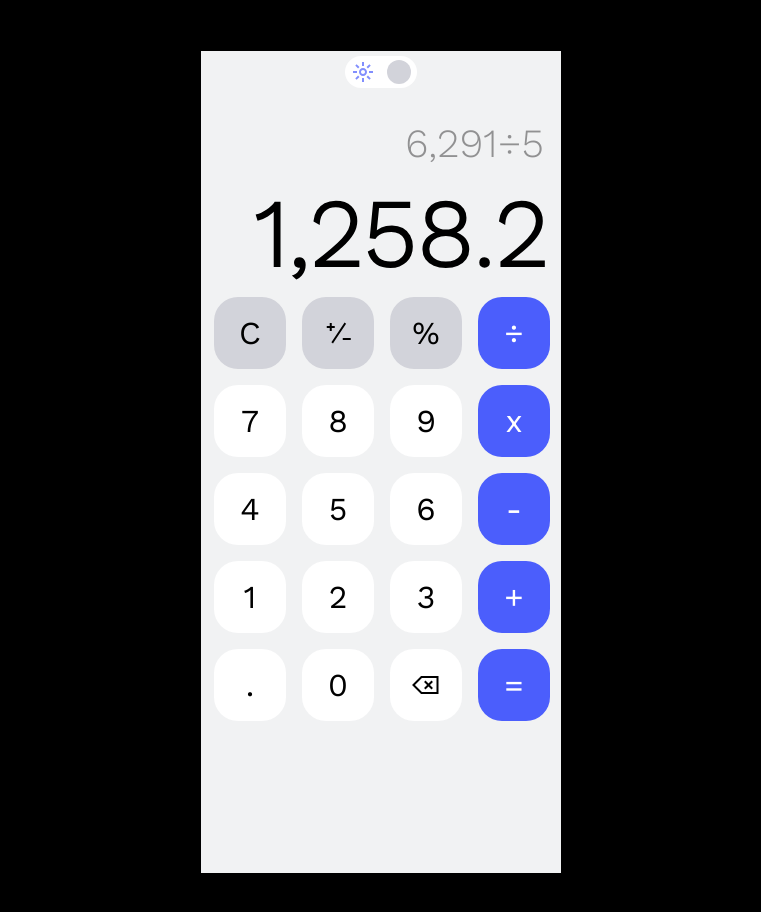
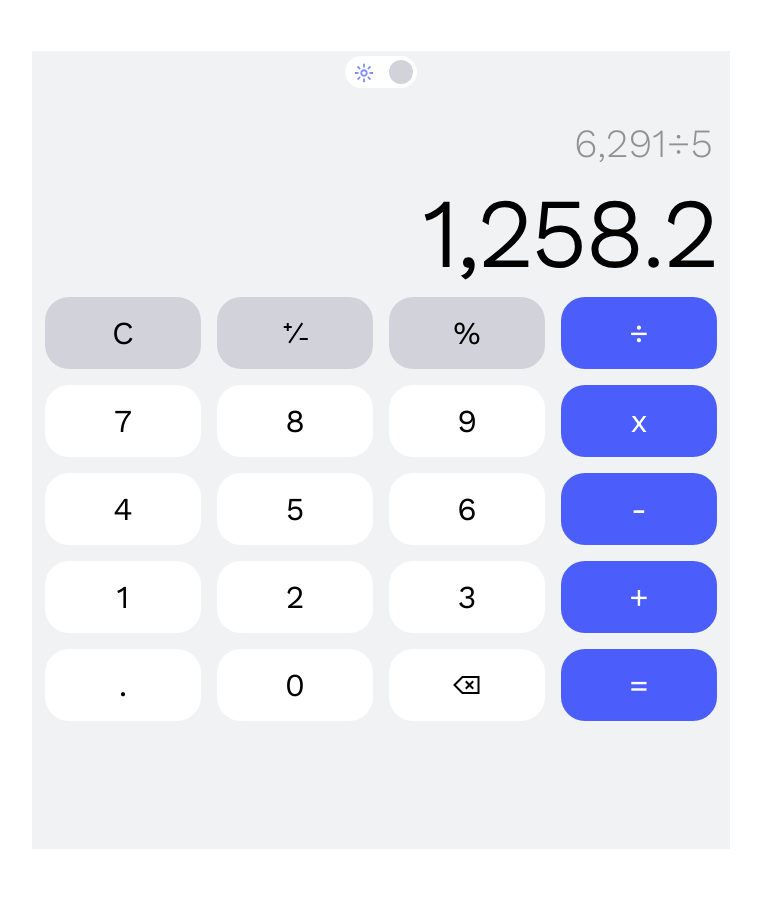
Before and after one commit to MarisaSon/MyCalculate, a plain HTML site: page index.html in a window 1280 px wide. Shown: the whole page, without its empty margins (259-1020 px from the left). Drawn offline with nearby package versions, Linux system fonts and the light colour scheme.

Commit message:
Внесены исправления Добавлен тумблер для переключения светлой и темной темы. Изменены названия классов.

```diff
--- a/css/style.css
+++ b/css/style.css
@@ -1,7 +1,3 @@
-body {
-  background-color: #000000;
-}
-
 :root {
   --grey-bg: #d2d3da;
   --blue-bg: #4b5efc;
@@ -12,10 +8,10 @@ body {
   --black: #000000;
 }
 
-.calc {
-  width: 350px;
-  height: 812px;
-  border: 1px solid black;
+.container {
+  max-width: 700px;
+  height: 100vh;
+  border: 1px solid white;
   padding: 5px;
   margin: 50px auto;
   background-color: var(--light-white);
@@ -35,7 +31,7 @@ body {
   display: flex;
   justify-content: center;
   align-items: center;
-  width: 72px;
+  min-width: 72px;
   height: 72px;
   border-radius: 24px;
   border: none;
@@ -58,28 +54,7 @@ body {
   color: var(--white-bg);
 }
 
-.calc-display__icon {
-  display: flex;
-  justify-content: center;
-}
-
-.calc-display__box-icons {
-  width: 72px;
-  height: 32px;
-  padding: 1, 5px;
-  background-color: #ffffff;
-  border-radius: 20px;
-  display: flex;
-  justify-content: space-around;
-  align-items: center;
-}
-
-.calc-display__style-icons {
-  width: 24px;
-  height: 24px;
-}
-
-.calc-display__text {
+.display__text {
   display: flex;
   justify-content: flex-end;
   font-family: "Work Sans", sans-serif;
@@ -91,7 +66,7 @@ body {
   margin-right: 12px;
 }
 
-.calc-display__text_bold {
+.display__text_result {
   font-family: "Work Sans", sans-serif;
   font-weight: 300;
   font-size: 96px;
@@ -101,3 +76,59 @@ body {
   margin-top: 10px;
   margin-right: 7px;
 }
+
+*,
+*:before,
+*:after {
+  box-sizing: border-box;
+}
+
+.toggle {
+  cursor: pointer;
+  display: inline-block;
+  display: grid;
+  justify-items: center;
+}
+
+.toggle__switch {
+  display: inline-block;
+  border-radius: 20px;
+  padding: 3px;
+  width: 72px;
+  height: 32px;
+  position: relative;
+  vertical-align: middle;
+  transition: background 0.35s;
+  background: url("/icon/sun.svg") no-repeat left/30%, white;
+  background-position: top 6px left 8px;
+}
+.toggle__switch:before,
+.toggle__switch:after {
+  content: "";
+}
+.toggle__switch:before {
+  display: block;
+  background-color: var(--grey-bg);
+  border-radius: 50%;
+  width: 24px;
+  height: 24px;
+  position: absolute;
+  top: 4px;
+  right: 4px;
+  transition: left 0.25s;
+}
+
+.toggle__checkbox:checked + .toggle__switch {
+  background: url("/icon/moon.svg") no-repeat right/30%, #2e2f38;
+  background-position: top 6px right 8px;
+}
+
+.toggle__checkbox:checked + .toggle__switch:before {
+  right: 42px;
+  background-color: #4e505f;
+}
+
+.toggle__checkbox {
+  position: absolute;
+  visibility: hidden;
+}
--- a/index.html
+++ b/index.html
@@ -13,16 +13,14 @@
     />
   </head>
   <body>
-    <div class="calc">
-      <div class="calc-display">
-        <div class="calc-display__icon">
-          <div class="calc-display__box-icons">
-            <img class="calc-display__style-icons" src="/icon/sun.svg" />
-            <img class="calc-display__style-icons" src="/icon/moon_light.svg" />
-          </div>
-        </div>
-        <p class="calc-display__text">6,291÷5</p>
-        <p class="calc-display__text calc-display__text_bold">1,258.2</p>
+    <div class="container">
+      <label class="toggle">
+        <input class="toggle__checkbox" type="checkbox" />
+        <div class="toggle__switch"></div>
+      </label>
+      <div class="display">
+        <p class="display__text display__text_input">6,291÷5</p>
+        <p class="display__text display__text_result">1,258.2</p>
       </div>
       <div class="buttons">
         <button class="buttons__btn buttons__btn_bg-grey del">C</button>
```
Also changed, not shown: icon/moon.svg (added).
